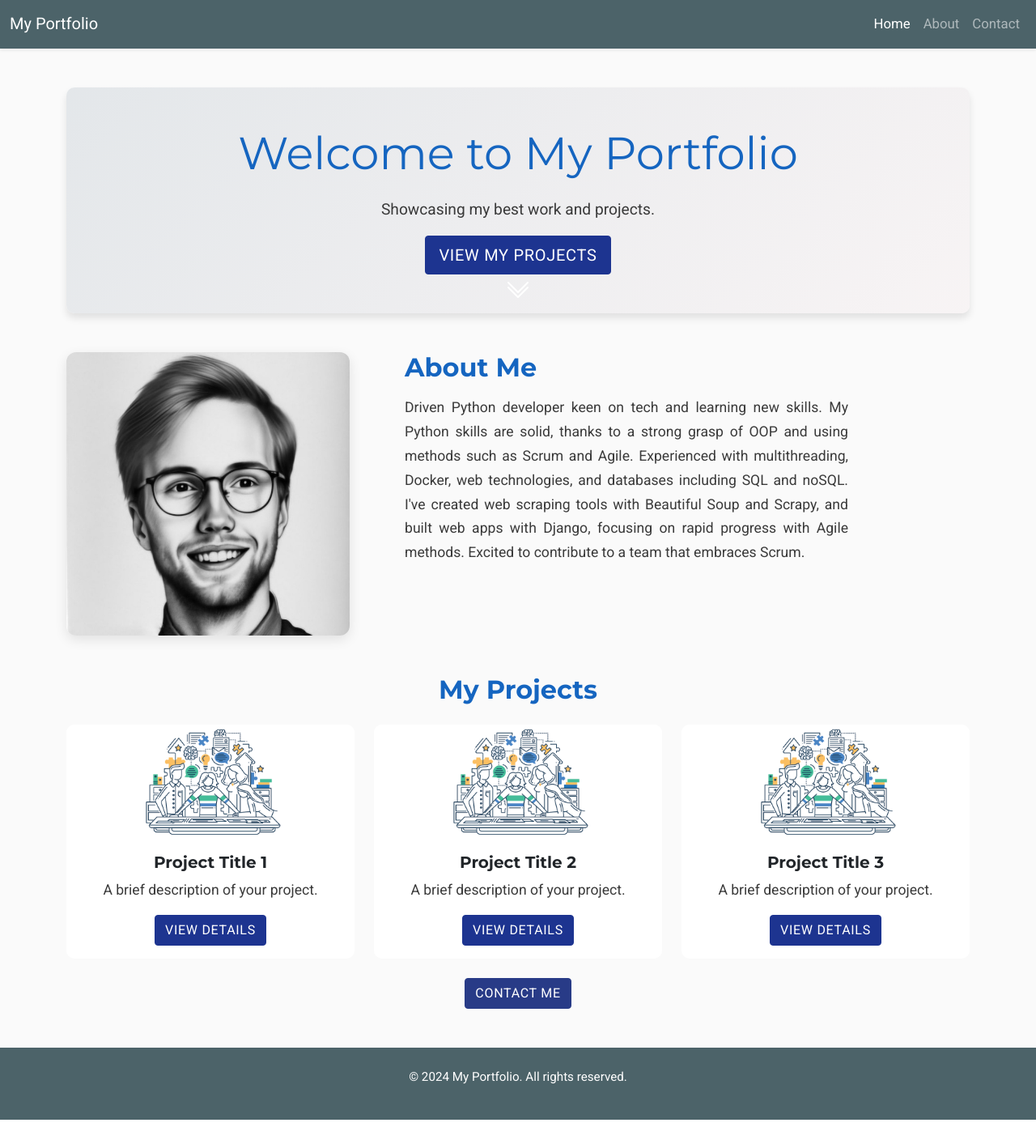
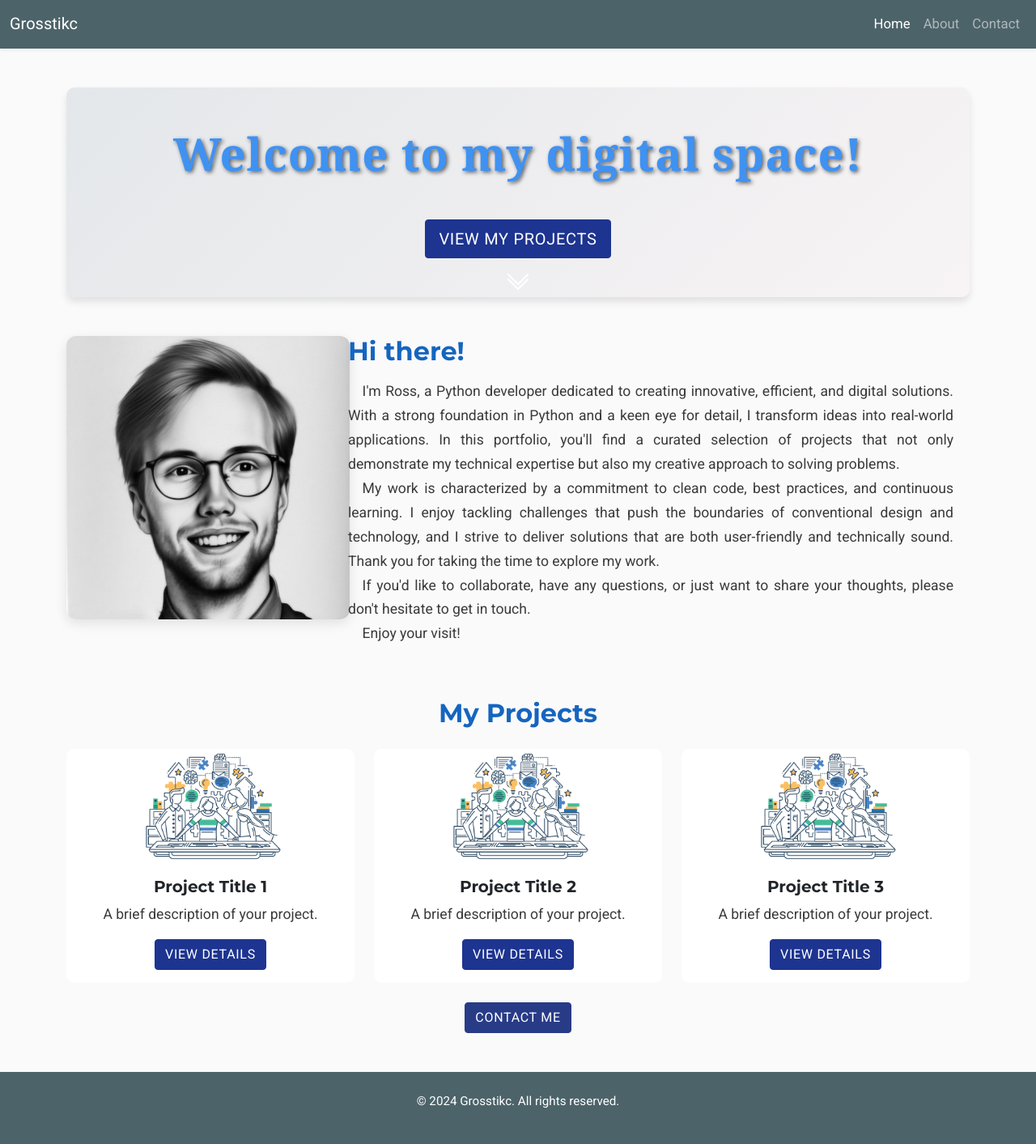
Before and after one commit to Grosstikc/grosstick-portfolio, a Django app: page / in a window 1280 px wide. Shown: the whole page at 81% size. Before the commit the page ends 1383 px from the top, so only its background shows below. Run offline with Django 5.2, Linux system fonts and the light colour scheme.

Commit message:
Update portfolio with new info and design

```diff
--- a/portfolio/templates/portfolio/base.html
+++ b/portfolio/templates/portfolio/base.html
@@ -4,8 +4,8 @@
 <head>
     <meta charset="UTF-8">
     <!-- SEO Meta Tags -->
-    <meta name="description" content="Professional portfolio of [Your Name] – Python developer and tech enthusiast.">
-    <meta name="keywords" content="Portfolio, Python, Django, Developer, Projects, [Your Name]">
+    <meta name="description" content="Professional portfolio of Shypita Rostyslav – Python developer and tech enthusiast.">
+    <meta name="keywords" content="Portfolio, Python, Django, Developer, Projects, Shypita Rostyslav">
     <meta name="viewport" content="width=device-width, initial-scale=1.0">
     <!-- Page Title -->
     <title>{% block title %}My Portfolio{% endblock %}</title>
@@ -27,7 +27,7 @@
     <nav class="navbar navbar-expand-lg navbar-dark bg-dark sticky-top shadow-sm">
         <div class="container-fluid">
             <!-- TODO: Update the brand text/logo -->
-            <a class="navbar-brand" href="{% url 'portfolio' %}">My Portfolio</a>
+            <a class="navbar-brand" href="{% url 'portfolio' %}">Grosstikc</a>
             <button class="navbar-toggler" type="button" data-bs-toggle="collapse" data-bs-target="#navbarNav"
                     aria-controls="navbarNav" aria-expanded="false" aria-label="Toggle navigation">
                 <span class="navbar-toggler-icon"></span>
@@ -60,7 +60,7 @@
     <!-- Footer -->
     <footer class="footer py-4">
         <!-- TODO: Update copyright info if needed -->
-        <p>&copy; 2024 My Portfolio. All rights reserved.</p>
+        <p>&copy; 2024 Grosstikc. All rights reserved.</p>
     </footer>
 
     <!-- Bootstrap JS -->
--- a/portfolio/templates/portfolio/contact.html
+++ b/portfolio/templates/portfolio/contact.html
@@ -5,7 +5,7 @@
 
 {% block content %}
 <div class="container">
-    <h1 class="mb-4">Contact Me</h1>
+    <h1 class="mb-4">Get in touch</h1>
 
     <!-- TODO: If needed, update the form action to your desired endpoint or email handler -->
     <form method="POST" action="">
--- a/portfolio/templates/portfolio/portfolio.html
+++ b/portfolio/templates/portfolio/portfolio.html
@@ -7,8 +7,7 @@
 <!-- Hero Section -->
 <div class="hero text-center py-5">
     <!-- TODO: Update the welcome text with your name or a personalized message -->
-    <h1 class="display-4">Welcome to My Portfolio</h1>
-    <p class="lead">Showcasing my best work and projects.</p>
+    <h1 class="display-4 mb-5">Welcome to my digital space!</h1>
     <a href="#projects" class="btn btn-primary btn-lg">View My Projects</a>
     <!-- Scroll Down Indicator -->
     <div class="scroll-down">
@@ -26,19 +25,22 @@
 <!-- About Section -->
 <section class="about-section my-5">
     <div class="row">
-        <div class="col-md-6">
+        <div class="col-md-4">
             <!-- TODO: Replace 'my_photo.jpg' with your actual photo and update alt text -->
             <img src="{% static 'images/my_photo.jpg' %}" class="custom-image" alt="Your Photo">
         </div>
-        <div class="col-md-6 about-text">
-            <h2>About Me</h2>
+        <div class="col-md-8 about-text">
+            <h2>Hi there!</h2>
             <!-- TODO: Fill in your bio details, skills, experience, and any key achievements -->
             <p>
-                Driven Python developer keen on tech and learning new skills. My Python skills are solid,
-                thanks to a strong grasp of OOP and using methods such as Scrum and Agile. Experienced
-                with multithreading, Docker, web technologies, and databases including SQL and noSQL. I've
-                created web scraping tools with Beautiful Soup and Scrapy, and built web apps with Django,
-                focusing on rapid progress with Agile methods. Excited to contribute to a team that embraces Scrum.
+                &emsp;I'm Ross, a Python developer dedicated to creating innovative, efficient, and digital solutions.
+                With a strong foundation in Python and a keen eye for detail, I transform ideas into real-world applications.
+                In this portfolio, you'll find a curated selection of projects that not only demonstrate my technical expertise but also my creative approach to solving problems.
+                <br>&emsp;My work is characterized by a commitment to clean code, best practices, and continuous learning.
+                I enjoy tackling challenges that push the boundaries of conventional design and technology, and I strive to deliver solutions that are both user-friendly and technically sound.
+                Thank you for taking the time to explore my work.
+                <br>&emsp;If you'd like to collaborate, have any questions, or just want to share your thoughts, please don't hesitate to get in touch.
+                <br>&emsp;Enjoy your visit!
             </p>
             <p><!-- TODO: Add additional personal details or a short career highlight here --></p>
         </div>
--- a/static/css/custom.css
+++ b/static/css/custom.css
@@ -48,14 +48,20 @@ h1, h2, h3, h4, h5, h6 {
 }
 
 .hero h1 {
-  font-size: 3.5rem;
-  margin-bottom: 20px;
+  color: #3f92f2; /* Change to white for higher contrast if your background is dark */
+  font-weight: bold;
+  font-family: 'Georgia', serif;
+  font-size: 3.5rem; /* Increase font size */
+  text-align: center;
+  text-shadow: 2px 2px 5px rgba(0, 0, 0, 0.6); /* Add a shadow for better legibility */
+  letter-spacing: 1px; /* Slightly increased letter spacing */
 }
 
-.hero p {
+
+/* .hero p {
   font-size: 1.2rem;
   text-align: center;
-}
+} */
 
 /* --- Navbar --- */
 .navbar {
@@ -108,7 +114,7 @@ footer p {
   height: auto;
   border-radius: 12px;
   box-shadow: 0 5px 15px rgba(0, 0, 0, 0.1);
-  margin-right: 40px;
+  margin-right: 20px;
   transition: transform 0.3s ease;
 }
 
@@ -122,8 +128,9 @@ footer p {
   line-height: 1.7;
   font-size: 1.15rem;
   color: #2d2d2d;
-  padding-left: 10px;
-  margin-left: -150px;
+  padding-left: 0;  /* Adjust spacing as needed */
+  margin-left: -20px; /* Reduce negative margin; try removing it entirely if needed */
+  max-width: 100%;
 }
 
 @media (max-width: 768px) {
@@ -208,7 +215,7 @@ p, .about-text {
 /* Scroll Down Indicator Styling */
 .scroll-down {
   position: absolute;
-  bottom: 20px;
+  bottom: 10px;
   left: 50%;
   transform: translateX(-50%);
   animation: bounce 2s infinite;
```
Also changed, not shown: portfolio/templates/portfolio/about.html (+28 -3 lines).
